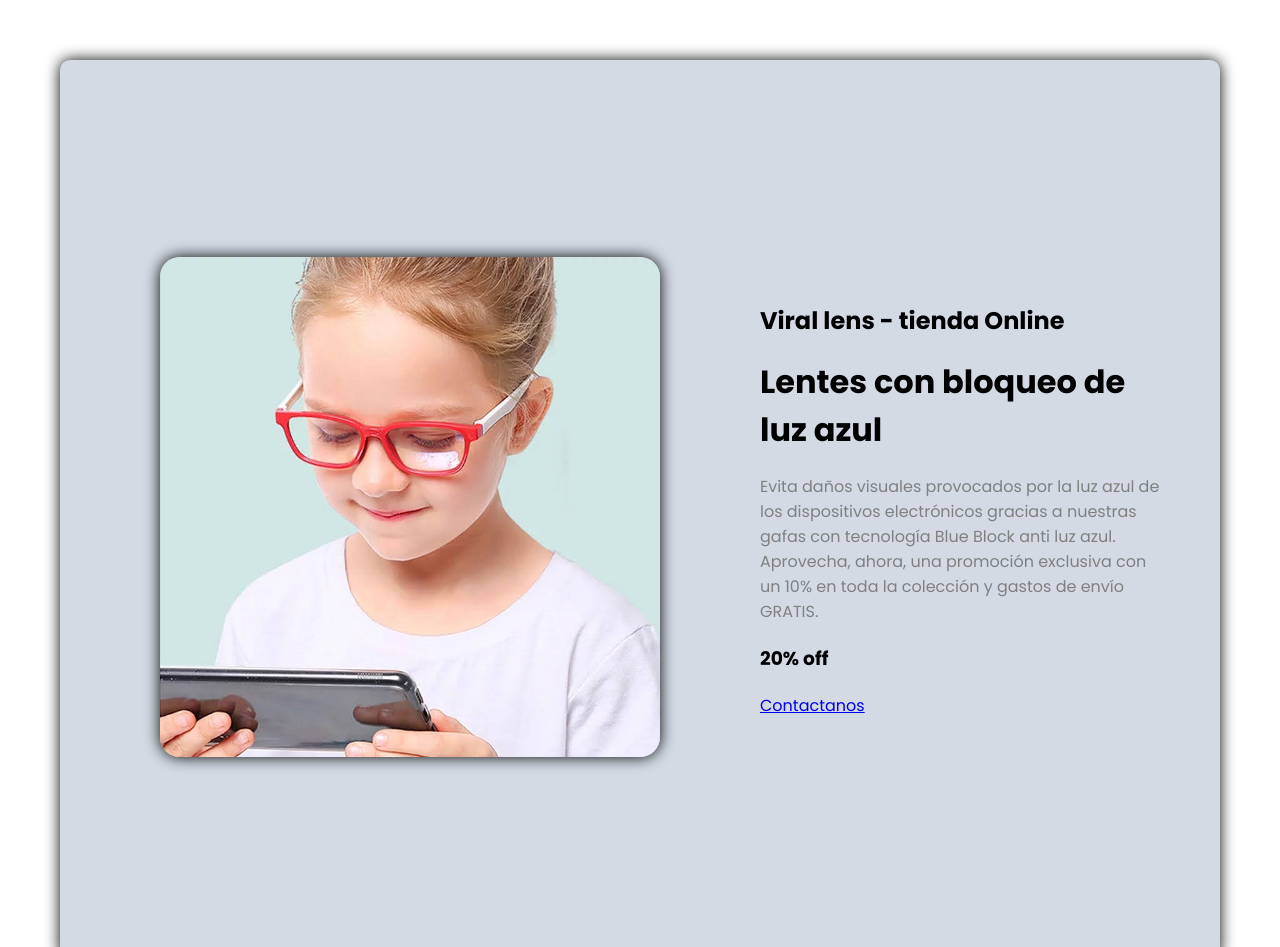
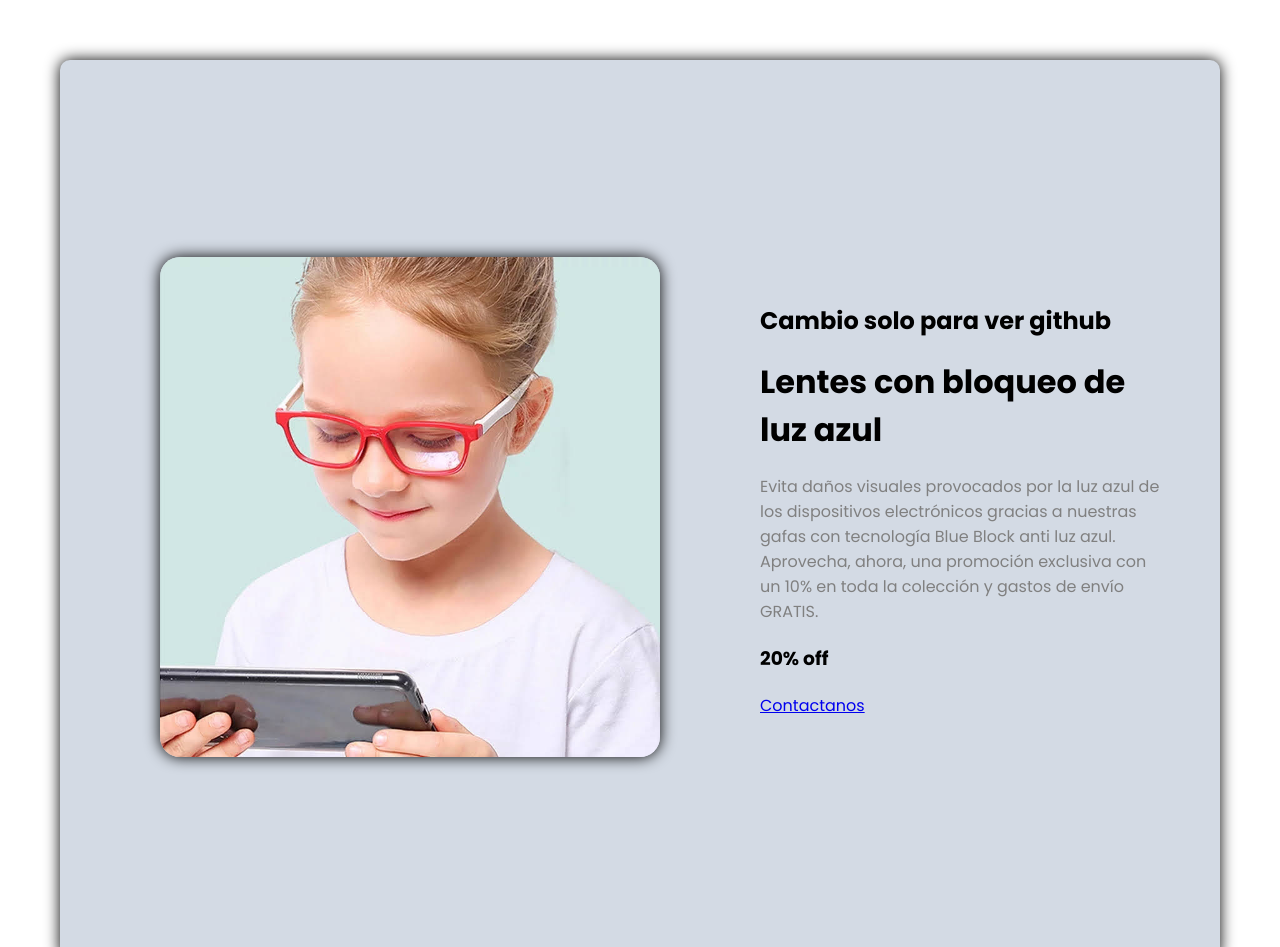
Before and after one commit to Jgalvez28/viral_lens, a plain HTML site: page index.html in a window 1280 px wide. Shown: the top 947 px of the page. Drawn offline with Linux system fonts and the light colour scheme.

Commit message:
Cambio solo para ver el funcionamiento de github

```diff
--- a/index.html
+++ b/index.html
@@ -17,7 +17,7 @@
         </figure>
 
         <div class="header-container_right">
-            <h2 class="header-subtitle">Viral lens - tienda Online</h2>
+            <h2 class="header-subtitle">Cambio solo para ver github</h2>
             <h1 class="header-title">Lentes con bloqueo de luz azul</h1>
             <p class="header-details">Evita daños visuales provocados por la luz azul de los dispositivos electrónicos gracias a nuestras gafas con tecnología Blue Block anti luz azul. Aprovecha, ahora, una promoción exclusiva con un 10% en toda la colección y gastos de envío GRATIS.</p>
             <h3 class="header-off">20% off</h3>
```
